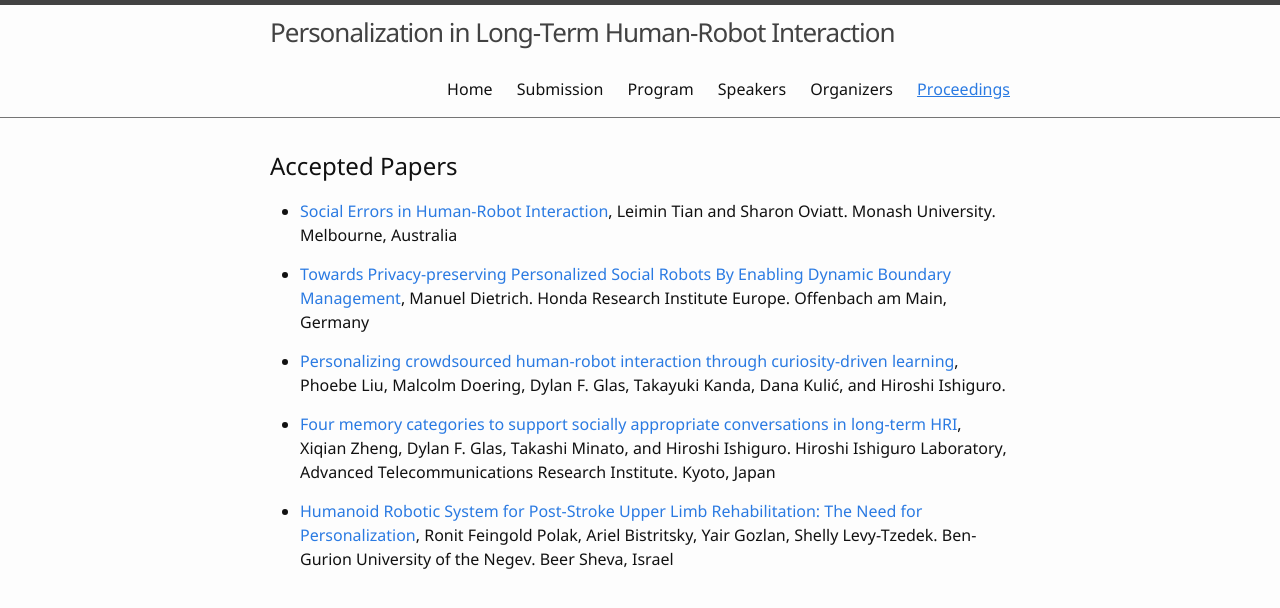
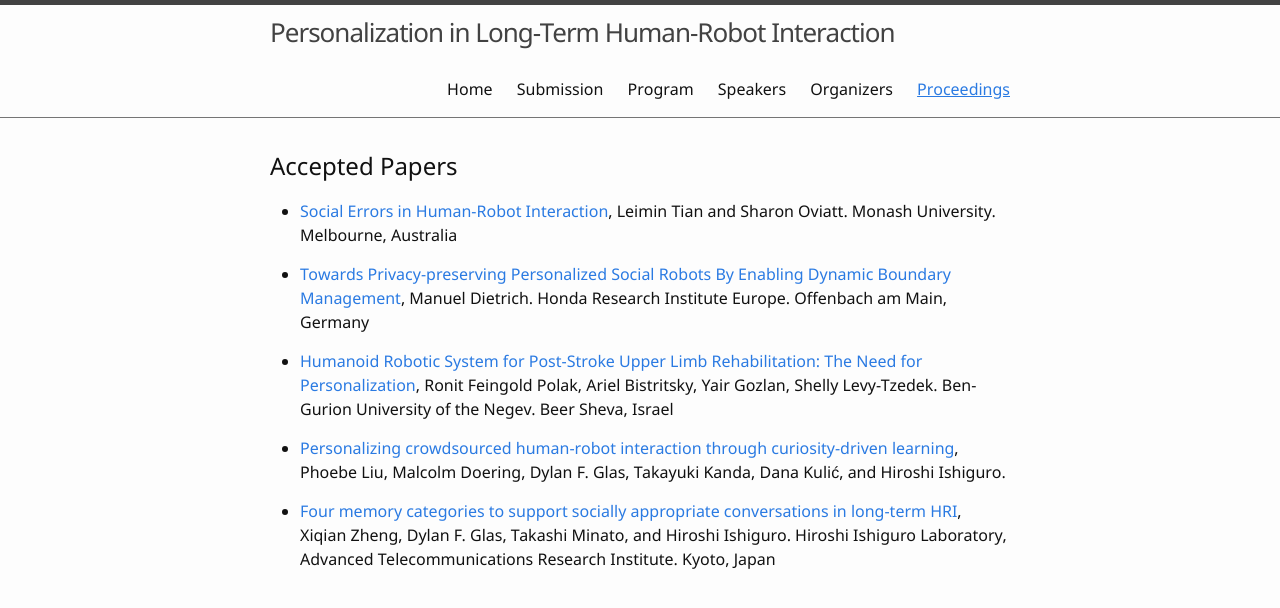
Before and after one commit to mcstaffa81/leap_hri_2023.io, a Jekyll site: the page built from 4-proceedings.md, in a window 1280 px wide. Shown: the top 608 px of the page. Built offline with Jekyll 4.4.1, drawn with Linux system fonts in a browser that asks for light colours.

Commit message:
Updated order of proceedings

```diff
--- a/4-proceedings.md
+++ b/4-proceedings.md
@@ -11,8 +11,8 @@ nav: true
 
 - [Towards Privacy-preserving Personalized Social Robots By Enabling Dynamic Boundary Management](./papers/PLOT-HRI19_paper_4.pdf), Manuel Dietrich. Honda Research Institute Europe. Offenbach am Main, Germany
 
+- [Humanoid Robotic System for Post-Stroke Upper Limb Rehabilitation: The Need for Personalization](./papers/PLOT-HRI19_paper_7.pdf), Ronit Feingold Polak, Ariel Bistritsky, Yair Gozlan, Shelly Levy-Tzedek. Ben-Gurion University of the Negev. Beer Sheva, Israel
+
 - [Personalizing crowdsourced human-robot interaction through curiosity-driven learning](./papers/PLOT-HRI19_paper_6.pdf), Phoebe Liu, Malcolm Doering, Dylan F. Glas, Takayuki Kanda, Dana Kulić, and Hiroshi Ishiguro.
 
 - [Four memory categories to support socially appropriate conversations in long-term HRI](./papers/PLOT-HRI19_paper_2.pdf), Xiqian Zheng, Dylan F. Glas, Takashi Minato, and Hiroshi Ishiguro. Hiroshi Ishiguro Laboratory, Advanced Telecommunications Research Institute. Kyoto, Japan
-
-- [Humanoid Robotic System for Post-Stroke Upper Limb Rehabilitation: The Need for Personalization](./papers/PLOT-HRI19_paper_7.pdf), Ronit Feingold Polak, Ariel Bistritsky, Yair Gozlan, Shelly Levy-Tzedek. Ben-Gurion University of the Negev. Beer Sheva, Israel
```
